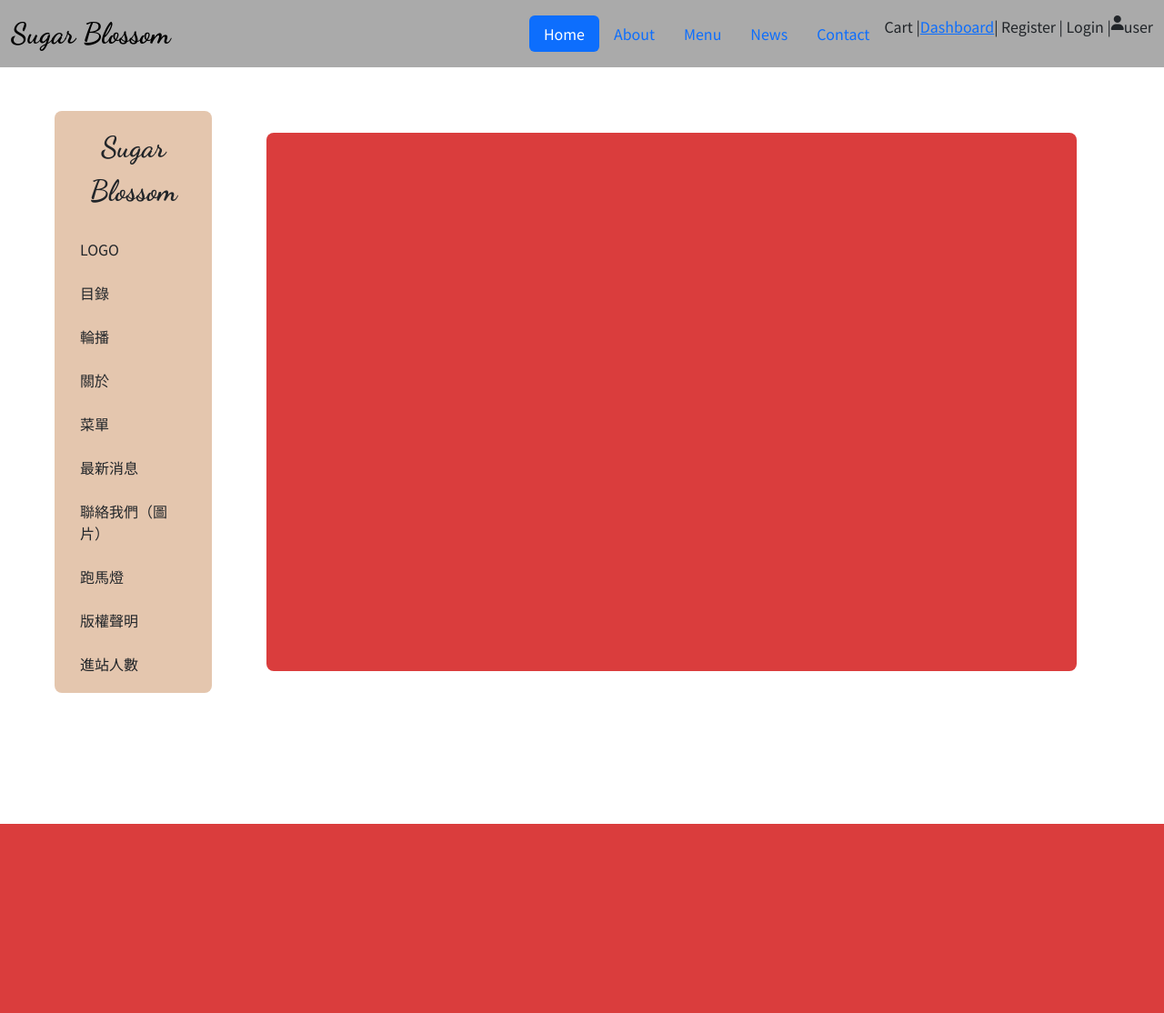
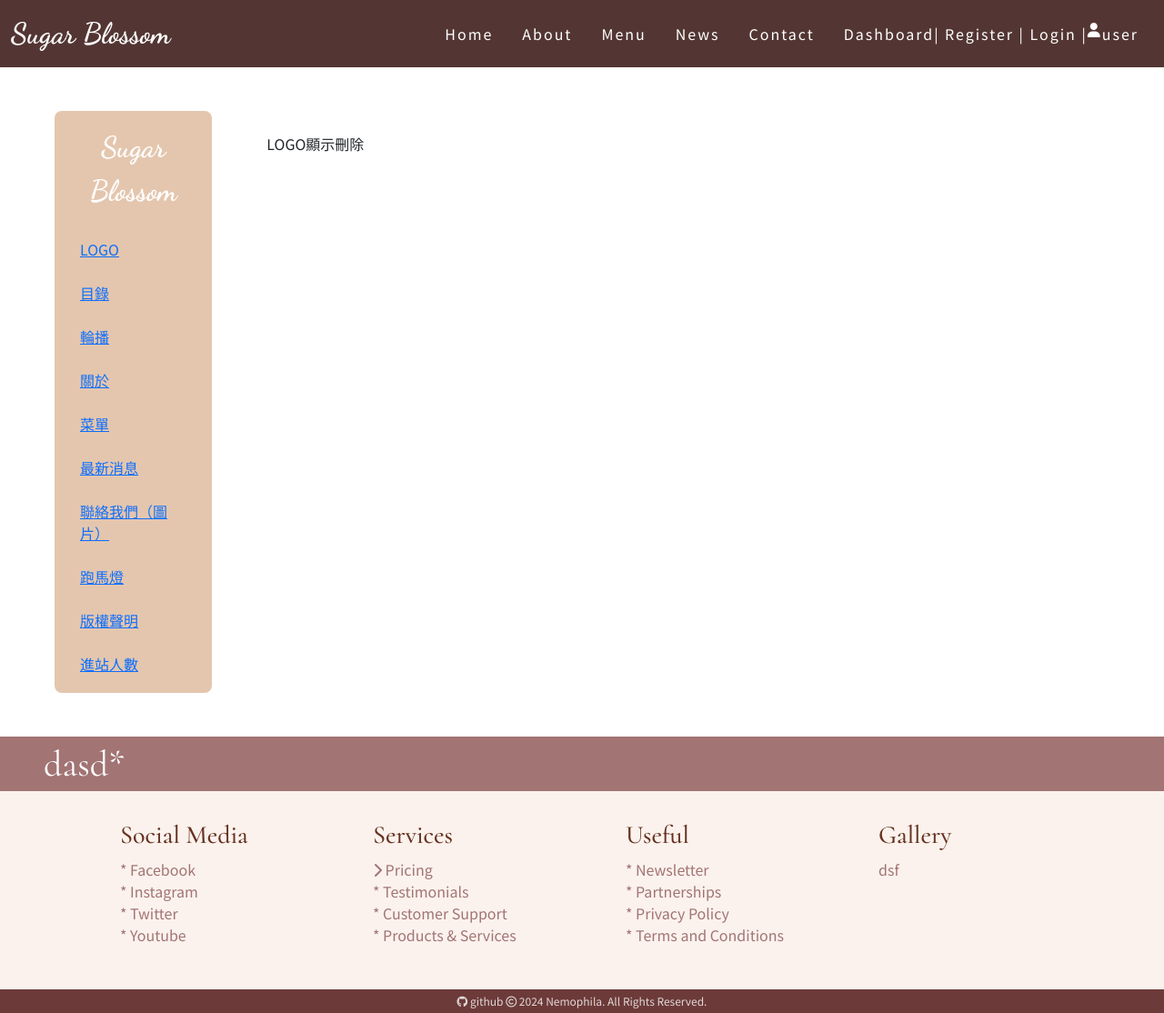
Before and after one commit to LupusXLass1404/Sugar_Blossom, a PHP site: page /admin.php in a window 1280 px wide. Shown: the whole page at 91% size. Before the commit the page ends 906 px from the top, so only its background shows below. Run offline with PHP 8.4, Linux system fonts and the light colour scheme; some libraries are stand-ins or nearby versions.

Commit message:
基本版型完成

```diff
--- a/admin.php
+++ b/admin.php
@@ -18,16 +18,16 @@
                             Sugar Blossom
                         </div>
                         <ul>
-                            <li>LOGO</li>
-                            <li>目錄</li>
-                            <li>輪播</li>
-                            <li>關於</li>
-                            <li>菜單</li>
-                            <li>最新消息</li>
-                            <li>聯絡我們（圖片）</li>
-                            <li>跑馬燈</li>
-                            <li>版權聲明</li>
-                            <li>進站人數</li>
+                            <li><a href="">LOGO</a></li>
+                            <li><a href="">目錄</a></li>
+                            <li><a href="">輪播</a></li>
+                            <li><a href="">關於</a></li>
+                            <li><a href="">菜單</a></li>
+                            <li><a href="">最新消息</a></li>
+                            <li><a href="">聯絡我們（圖片）</a></li>
+                            <li><a href="">跑馬燈</a></li>
+                            <li><a href="">版權聲明</a></li>
+                            <li><a href="">進站人數</a></li>
                         </ul>
                     </div>
 
@@ -36,9 +36,12 @@
                     <div class="interface">
                         <!-- ====================== Main Start ====================== -->
                         <?php
-                        // $do = if(isset($_GET['do'])) $_GET['do'];
-                        $do = "main";
-                        include "./backend/{$do}.html";
+                            $do = $_GET['do'] ?? 'logo';
+                            $file="./backend/{$do}.php";
+
+                            if(!file_exists($file)) $file="./backend/main.php";
+
+                            include $file;
                         ?>
                         <!-- Main End -->
                     </div>
--- /dev/null
+++ b/backend/logo.php
@@ -0,0 +1,13 @@
+<div class="two-table">
+    <div></div>
+    <div>
+        <table class="admin-table">
+            <tr>
+                <td>LOGO</td>
+                <td>顯示</td>
+                <td>刪除</td>
+            </tr>
+
+        </table>
+    </div>
+</div>
--- a/css/style.css
+++ b/css/style.css
@@ -1,4 +1,6 @@
 @import url('https://fonts.googleapis.com/css2?family=Dancing+Script:wght@400..700&family=Itim&family=Noto+Sans+TC:wght@100..900&display=swap');
+@import url('https://fonts.googleapis.com/css2?family=Cormorant:ital,wght@0,300..700;1,300..700&display=swap');
+
 
 * {
     box-sizing: border-box;
@@ -9,6 +11,9 @@
 body {
     font-family: "Noto Sans TC", serif;
 }
+h1,h2,h3,h4,h5,h6{
+    font-family: "Cormorant", "Noto Sans TC", serif;
+}
 
 .com-img {
     background-image: url(../images/default.jpg);
@@ -17,12 +22,35 @@ body {
 }
 
 /* ====================== Header Start ====================== */
+.logo {
+    color: #fff;
+}
+
+.logo:hover{
+    /* color: #e4c6ae; */
+}
+
 .bd-navbar {
-    background-color: #aaa;
+    background-color: #533633;
+    color: #fff;
+}
+
+.nav li{
+    padding: 0 16px;
+    letter-spacing:2px;
+}
+
+.nav li a{
+    color: #fff;
+    text-decoration: none;
+}
+
+.nav li a:hover{
+    color: #e4c6ae;
+    text-decoration: none;
 }
 
 /* ====================== About Start ====================== */
-
 .about-imgs {
     display: flex;
     justify-content: space-evenly;
@@ -31,7 +59,6 @@ body {
 
 .about-img {
     width: 40%;
-
 }
 
 /* ====================== Menu Start ====================== */
@@ -110,6 +137,65 @@ body {
 
 .news .col-sm-6 {}
 
+/* -- ====================== Contact Start ====================== */
+.contact-border {
+    border: 1px solid #D1C1C0;
+}
+
+.contact-img {
+    background-image: url(../images/default.jpg);
+    background-position: center;
+    background-size: cover;
+}
+
+.contact-card {
+    background-color: #663130;
+}
+
+.contact-form div {
+    display: flex;
+    padding: 4px;
+}
+
+.contact-form input,
+.contact-form textarea {
+    width: 100%;
+    height: 50px;
+    padding: 8px;
+    margin: 4px;
+}
+
+.contact-form input {
+    width: 100%;
+}
+
+/* ====================== Footer Start ====================== */
+.marquee {
+    background-color: #A27474;
+    color: #fff;
+    font-size: 40px;
+    font-family: "Cormorant", serif;
+}
+
+.info {
+    background-color: #FBF2ED;
+    color: #A27474;
+}
+
+.info h3 {
+    color: #663120;
+}
+
+.regular {
+    background-color: #6C3A39;
+    font-size: 12px;
+    color: rgba(255, 255, 255, 0.8);
+}
+
+.regular a {
+    color: rgba(255, 255, 255, 0.8);
+    text-decoration: none;
+}
 /* ====================== Admin Start ====================== */
 
 .logo {
@@ -138,18 +224,16 @@ body {
 
 .options ul li {
     padding: 12px;
-    border-radius: 8px;
+
 }
 
 .options ul li:hover {
     background-color: #fff;
 }
 
-#admin main {}
 
 .interface {
     width: 100%;
     height: 100%;
-    background-color: #da3d3d;
-    border-radius: 8px;
+
 }
--- a/front/footer.html
+++ b/front/footer.html
@@ -1,5 +1,50 @@
 <footer>
-    <div class="container py-5">
-
+    <div class="container-fluid p-0">
+        <div class="marquee px-5">
+            dasd*
+        </div>
+        <div class="info py-3 px-5">
+            <div class="row px-5">
+                <div class="col-lg-3 col-md-6 col-12 p-3 px-5">
+                    <h3>Social Media</h3>
+                    <ul class="p-0">
+                        <li>* Facebook</li>
+                        <li>* Instagram</li>
+                        <li>* Twitter</li>
+                        <li>* Youtube</li>
+                    </ul>
+                </div>
+                <div class="col-lg-3 col-md-6 col-12 p-3 px-5">
+                    <h3>Services</h3>
+                    <ul class="p-0">
+                        <li><i class="fas fa-chevron-right"></i> Pricing</li>
+                        <li>* Testimonials</li>
+                        <li>* Customer Support</li>
+                        <li>* Products & Services</li>
+                    </ul>
+                </div>
+                <div class="col-lg-3 col-md-6 col-12 p-3 px-5">
+                    <h3>Useful</h3>
+                    <ul class="p-0">
+                        <li>* Newsletter</li>
+                        <li>* Partnerships</li>
+                        <li>* Privacy Policy</li>
+                        <li>* Terms and Conditions</li>
+                    </ul>
+                </div>
+                <div class="col-lg-3 col-md-6 col-12 p-3 px-5">
+                    <h3>Gallery</h3>
+                    <div>
+                        dsf
+                    </div>
+                </div>
+            </div>
+        </div>
+        <div class="text-center py-1 regular">
+            <a href="https://github.com/LupusXLass1404/Sugar_Blossom" target="_blank">
+                <i class="fa-brands fa-github"></i> github
+            </a>
+            <i class="fa-regular fa-copyright"></i> 2024 Nemophila. All Rights Reserved.
+        </div>
     </div>
 </footer>
--- a/front/header.html
+++ b/front/header.html
@@ -1,18 +1,17 @@
 <header class="navbar navbar-expand-lg bd-navbar sticky-top">
     <nav class="container-xxl bd-gutter flex-wrap flex-lg-nowrap">
 
-        <a class="navbar-brand logo" href="./index.html">Sugar Blossom</a>
+        <a class="navbar-brand logo" href="./index.php">Sugar Blossom</a>
 
-        <ul class="nav nav-pills">
-            <li class="nav-item"><a href="#" class="nav-link active" aria-current="page">Home</a></li>
-            <li class="nav-item"><a href="#" class="nav-link">About</a></li>
-            <li class="nav-item"><a href="#" class="nav-link">Menu</a></li>
-            <li class="nav-item"><a href="#" class="nav-link">News</a></li>
-            <li class="nav-item"><a href="#" class="nav-link">Contact</a></li>
-            <li class="nav-item nav">Cart |
+        <ul class="nav">
+            <li><a href="#">Home</a></li>
+            <li><a href="#about">About</a></li>
+            <li><a href="#menu">Menu</a></li>
+            <li><a href="#news">News</a></li>
+            <li><a href="#contact">Contact</a></li>
+            <li class="nav-item nav">
                 <a href="./admin.php">Dashboard</a>
-                | Register | Login | <i class="fa-solid fa-user"></i>
-                user
+                | Register | Login | <i class="fa-solid fa-user"></i>user
             </li>
         </ul>
     </nav>
```
Also changed, not shown: front/main.html (+24 -12 lines), backend/main.html (deleted), backend/main.php (added), front/cart.html (deleted), front/shop.html (deleted), upload/14d266f14b250e198b0b1a288af89371.jpg (added), upload/39634dfcc2d76fadef8d9b9e4a057e75.jpg (added), upload/3f830c8a753a33a8f04212099e88ac28.jpg (added), upload/5b802ec7bf96930943d840567675e587.jpg (added).
